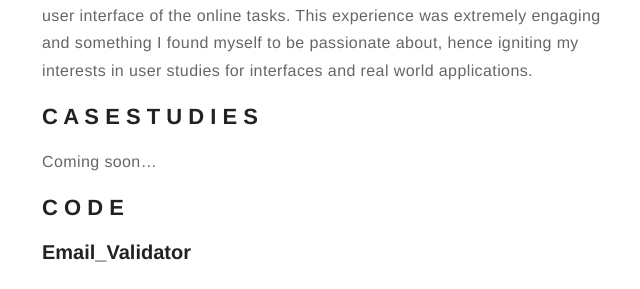
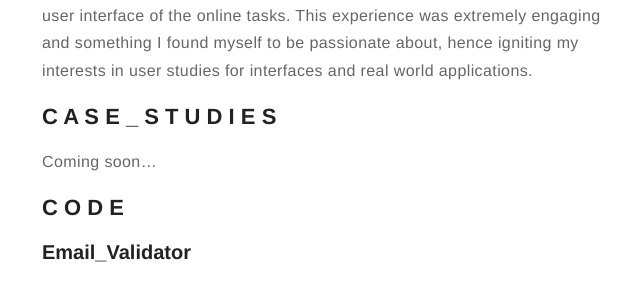
Before and after one commit to im-mel/im-mel.github.io, a Jekyll site: the page built from projects.md, in a window 1280 px wide and 900 px high, scrolled down 1594 px. Shown: the part 156-445 px from the top of the window, without its empty margins (318-958 px from the left). Built offline with Jekyll 4.4.1, drawn with Linux system fonts in a browser that asks for light colours.

```diff
--- a/projects.md
+++ b/projects.md
@@ -28,7 +28,7 @@ Over the summer 2019, I was able to work at the Montreal Neurological Institute
 
 
 
-## C A S E  S T U D I E S
+## C A S E _ S T U D I E S
 Coming soon...
 
 
```
